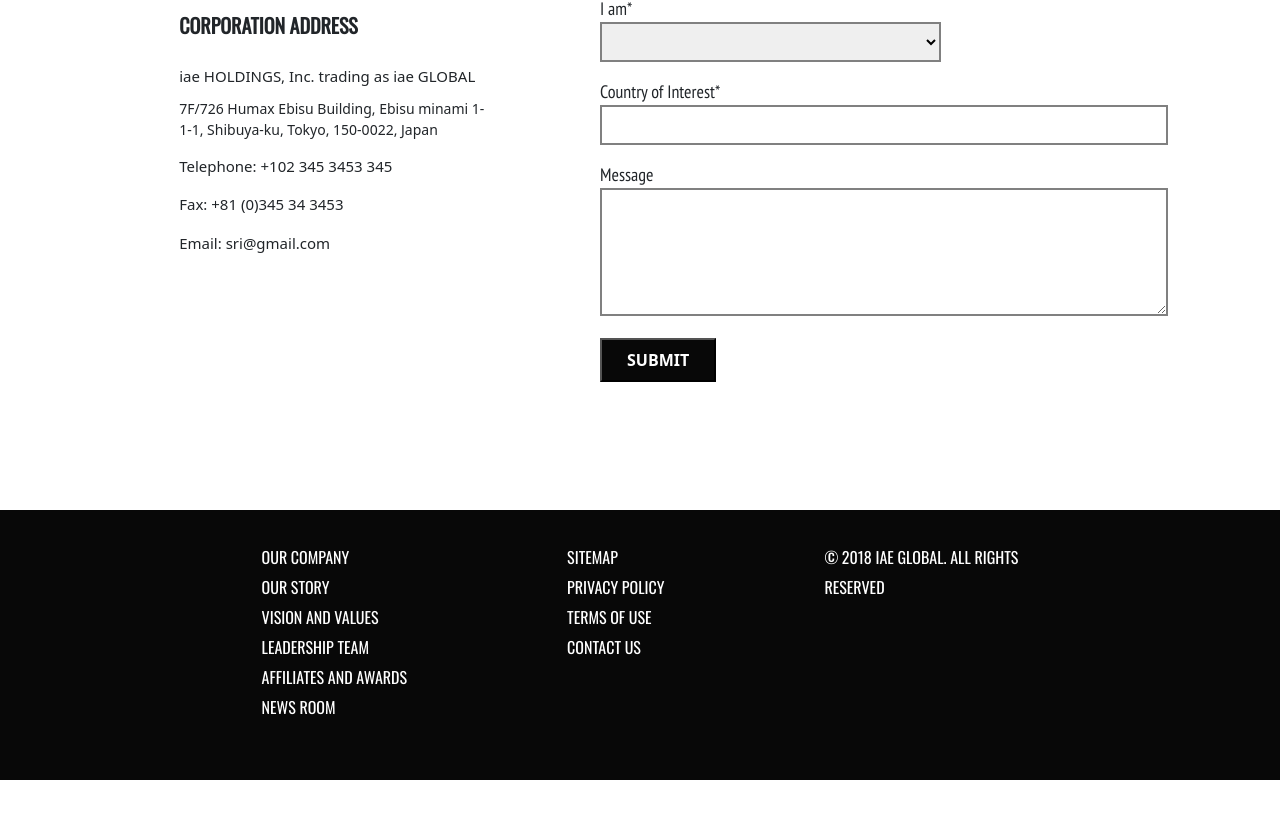
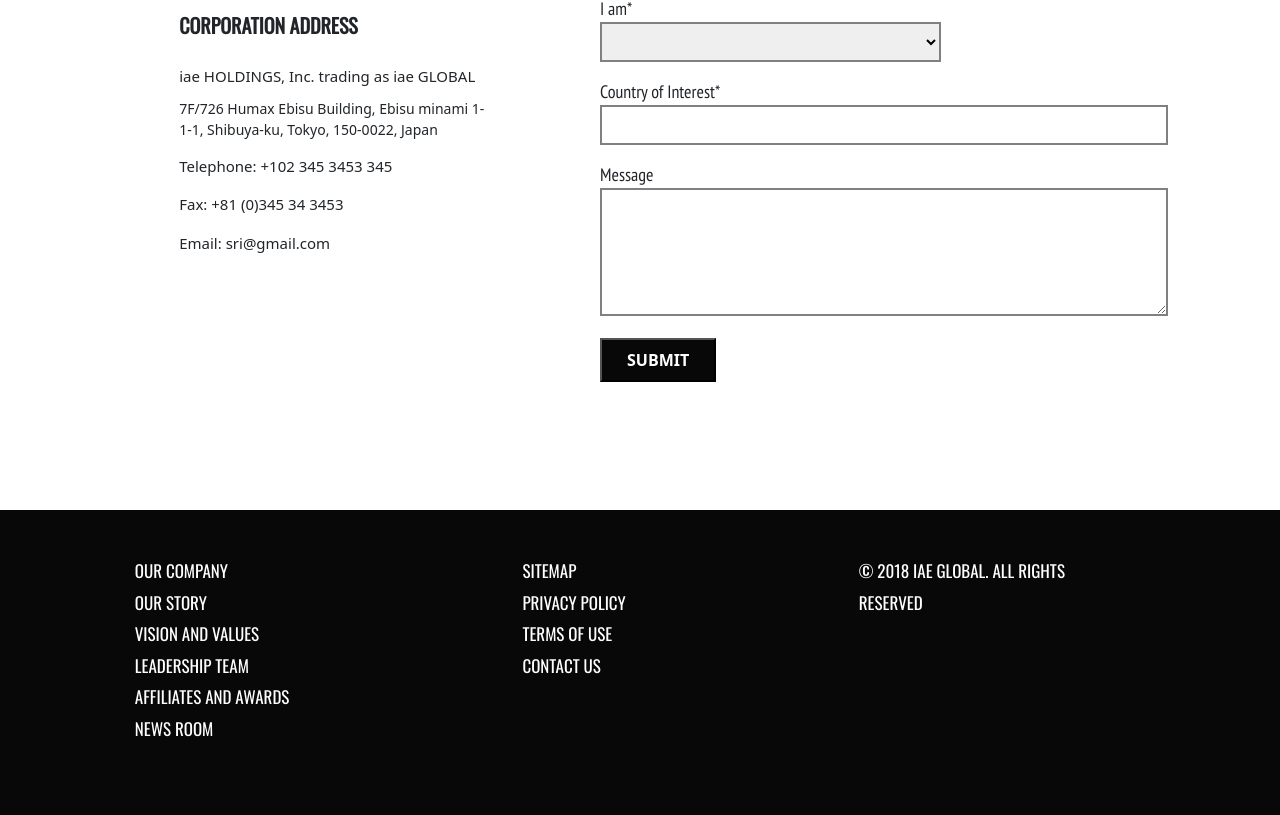
Before and after one commit to 9944098125/alethia_education_frontend, a React (Create React App) app: page /offices in a window 1280 px wide. Shown: the part 1960-2775 px from the top of the page. Before the commit the page ends 2740 px from the top, so only its background shows below. Built offline with nearby package versions, Linux system fonts and the light colour scheme.

Commit message:
footer changed

```diff
--- a/src/Components/Footer/styledComponents.js
+++ b/src/Components/Footer/styledComponents.js
@@ -6,10 +6,12 @@ export const FooterContainer = styled.div`
   margin-top: 0px;
   display: flex;
   justify-content: center;
+  padding: 1%;
 `;
 
 export const TextContainer = styled.div`
   width: 100%;
+  padding-left: 5%;
   @media screen and (min-width: 875px) {
     display: flex;
     justify-content: center;
@@ -26,8 +28,7 @@ export const EachColumn = styled.div`
   flex-direction: column;
   @media screen and (min-width: 875px) {
     padding: 45px;
-    margin-right: 35px;
-    margin-left: 35px;
+    margin-right: 12%;
   }
   @media screen and (max-width: 768px) {
     padding: 20px;
@@ -42,10 +43,10 @@ export const TextInColumn = styled.p`
   cursor: pointer;
   letter-spacing: none;
   font-family: "Oswald", sans-serif;
-  font-weight: 450;
+  font-weight: 500;
   margin-top: -10px;
   @media screen and (min-width: 875px) {
-    font-size: 16px;
+    font-size: 17px;
   }
   @media screen and (max-width: 768px) {
     font-size: 12px;
--- a/src/Components/Header/styledComponents.js
+++ b/src/Components/Header/styledComponents.js
@@ -53,7 +53,7 @@ export const HeadLink = styled.h3`
   font-family: "Oswald", sans-serif;
   color: #ffffff;
   font-weight: 900;
-  font-size: 14px;
+  font-size: 15px;
   margin-right: 21px;
   width: 100% !important;
   @media screen and (max-width: 768px) {
--- a/src/Components/Home/Home.js
+++ b/src/Components/Home/Home.js
@@ -1,4 +1,4 @@
-import React, { Fragment, useEffect } from "react";
+import React, { Fragment, useEffect, useState } from "react";
 import aus from "../../Assets/Images/aus.webp";
 import ame from "../../Assets/Images/us.webp";
 import au from "../../Assets/Images/canada.webp";
@@ -40,6 +40,15 @@ import Footer from "../Footer/Footer";
 import GlobalReach from "../GlobalReach/GlobalReach";
 
 function Home() {
+  // const [offsetY, setOffsetY] = useState(0);
+
+  // const handleScroll = () => setOffsetY(window.pageYOffset);
+
+  // useEffect(() => {
+  //   window.addEventListener("scroll", handleScroll);
+  //   return () => window.removeEventListener("scroll", handleScroll);
+  // }, []);
+
   useEffect(() => {
     document.title = "Home";
   }, []);
@@ -47,7 +56,9 @@ function Home() {
   return (
     <Fragment>
       <HomeContainer>
-        <HomeImageContainer>
+        <HomeImageContainer
+        // style={{ transform: `translateY(${offsetY * 0.5}px)` }}
+        >
           <TextContainer>
             <TextInsideImage
               mb="1%"
--- a/src/Components/Home/styledComponents.js
+++ b/src/Components/Home/styledComponents.js
@@ -11,7 +11,7 @@ export const HomeImageContainer = styled.div`
   background: url("https://static.wixstatic.com/media/e4c206_add7ca0c7484486f995b704c2ce25185~mv2.jpg/v1/fill/w_980,h_1050,al_c,q_85,usm_0.66_1.00_0.01,enc_auto/e4c206_add7ca0c7484486f995b704c2ce25185~mv2.jpg");
   background-size: cover;
   background-attachment: fixed;
-  background-position: center 20%;
+  background-position: center 25%;
   display: flex;
   align-items: center;
   justify-content: flex-start;
```
